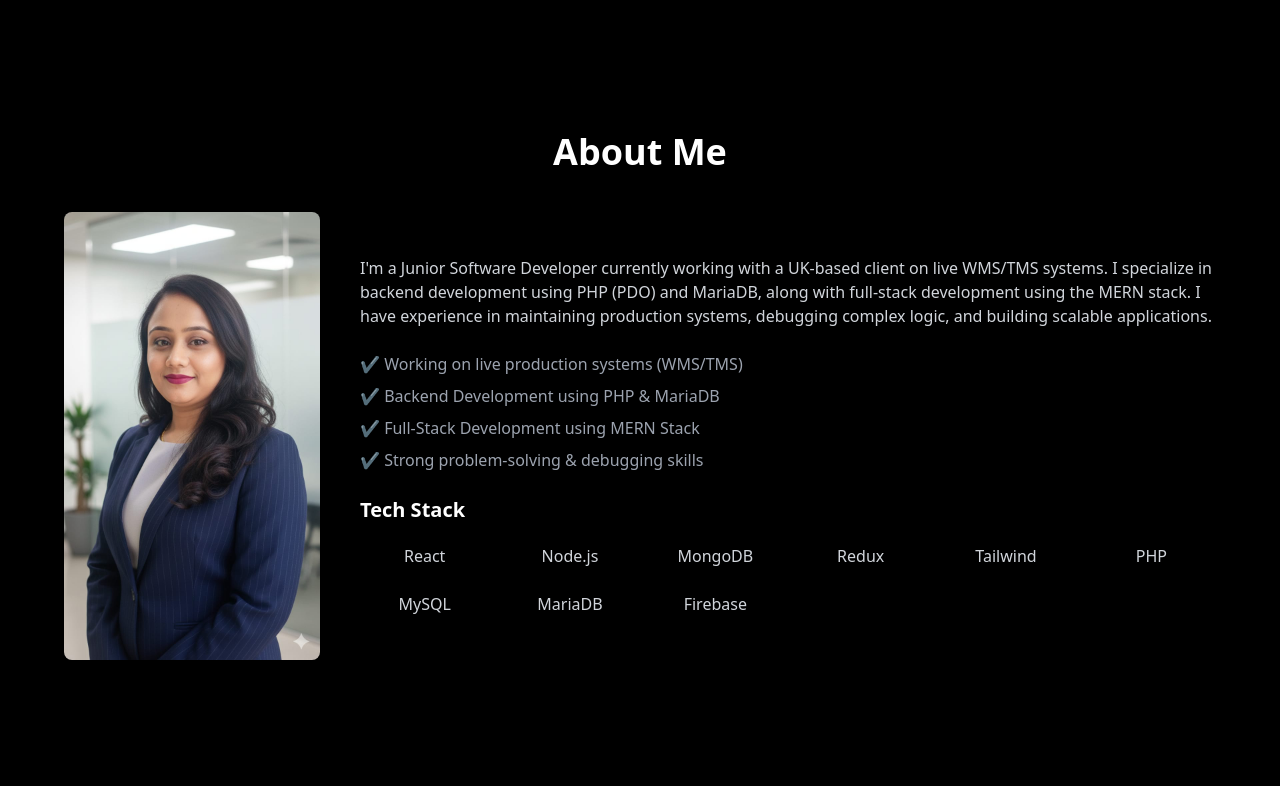
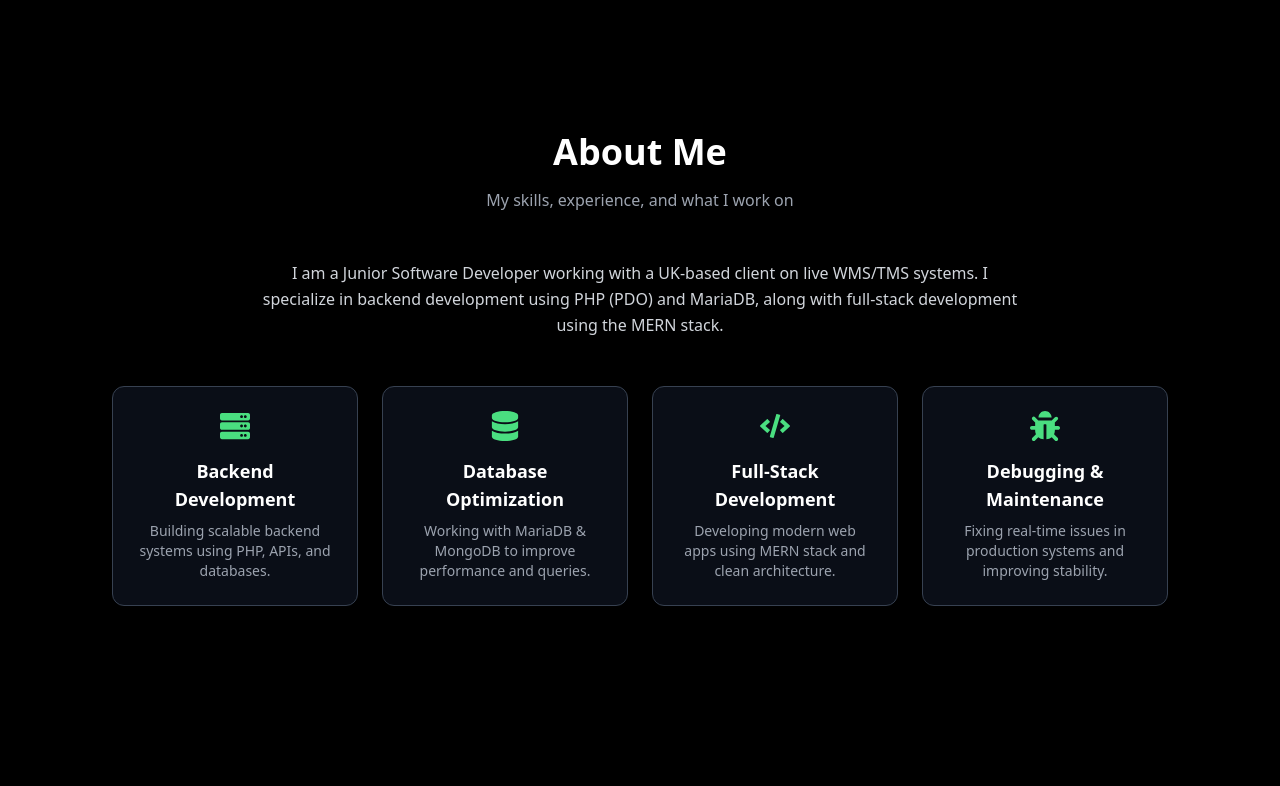
Before and after one commit to Inshiya1904/Portfolio-Project, a React (Vite) app: page / in a window 1280 px wide. Shown: the part 600-1386 px from the top of the page. Built offline with nearby package versions, Linux system fonts and the light colour scheme.

Commit message:
Experience added

```diff
--- a/src/App.jsx
+++ b/src/App.jsx
@@ -17,7 +17,7 @@ function App() {
         <Hero />
         <About />
         <Experience/>
-        <Service />
+        {/* <Service /> */}
         <Projects />
         <Contact />
         <Footer />
--- a/src/components/About.jsx
+++ b/src/components/About.jsx
@@ -1,71 +1,83 @@
 import React from "react";
-import AboutImage from "../assets/ProfilePic.jpeg";
 import {
-  FaHtml5,
-  FaCss3Alt,
-  FaReact,
-  FaNodeJs,
-  FaGithub,
+  FaServer,
+  FaCode,
+  FaDatabase,
+  FaBug,
 } from "react-icons/fa";
-import {
-  SiJavascript,
-  SiTailwindcss,
-  SiExpress,
-  SiMongodb,
-  SiRedux,
-  SiFirebase,
-  SiOpenai,
-} from "react-icons/si";
 
 const About = () => {
   return (
     <section id="about" className="bg-black text-white py-20">
-      <div className="container mx-auto px-6 md:px-16">
-        <h2 className="text-4xl font-bold text-center mb-10">About Me</h2>
+      <div className="max-w-6xl mx-auto px-6 md:px-12">
 
-        <div className="flex flex-col md:flex-row items-center gap-10">
-          <img src={AboutImage} className="w-64  rounded-lg shadow-lg" />
+        {/* Heading */}
+        <h2 className="text-4xl font-bold text-center mb-4">
+          About Me
+        </h2>
+        <p className="text-gray-400 text-center mb-12">
+          My skills, experience, and what I work on
+        </p>
 
-          <div>
-            <p className="text-gray-300 mb-6">
-              I'm a Junior Software Developer currently working with a UK-based
-              client on live WMS/TMS systems. I specialize in backend
-              development using PHP (PDO) and MariaDB, along with full-stack
-              development using the MERN stack. I have experience in maintaining
-              production systems, debugging complex logic, and building scalable
-              applications.
-            </p>
+        {/* INTRO */}
+        <div className="max-w-3xl mx-auto text-center mb-12">
+          <p className="text-gray-300 leading-relaxed">
+            I am a Junior Software Developer working with a UK-based client on live WMS/TMS systems.
+            I specialize in backend development using PHP (PDO) and MariaDB, along with full-stack
+            development using the MERN stack.
+          </p>
+        </div>
 
-            <ul className="text-gray-400 space-y-2 mb-6">
-              <li>✔ Working on live production systems (WMS/TMS)</li>
-              <li>✔ Backend Development using PHP & MariaDB</li>
-              <li>✔ Full-Stack Development using MERN Stack</li>
-              <li>✔ Strong problem-solving & debugging skills</li>
-            </ul>
+        {/* CARDS */}
+        <div className="grid grid-cols-1 sm:grid-cols-2 lg:grid-cols-4 gap-6">
 
-            <h3 className="text-xl font-semibold mb-3">Tech Stack</h3>
-            <div className="grid grid-cols-3 md:grid-cols-6 gap-4 text-center">
-              <Skill label="React" />
-              <Skill label="Node.js" />
-              <Skill label="MongoDB" />
-              <Skill label="Redux" />
-              <Skill label="Tailwind" />
-              <Skill label="PHP" />
-              <Skill label="MySQL" />
-              <Skill label="MariaDB" />
-              <Skill label="Firebase" />
-            </div>
-          </div>
+          <Card
+            icon={<FaServer />}
+            title="Backend Development"
+            desc="Building scalable backend systems using PHP, APIs, and databases."
+          />
+
+          <Card
+            icon={<FaDatabase />}
+            title="Database Optimization"
+            desc="Working with MariaDB & MongoDB to improve performance and queries."
+          />
+
+          <Card
+            icon={<FaCode />}
+            title="Full-Stack Development"
+            desc="Developing modern web apps using MERN stack and clean architecture."
+          />
+
+          <Card
+            icon={<FaBug />}
+            title="Debugging & Maintenance"
+            desc="Fixing real-time issues in production systems and improving stability."
+          />
+
         </div>
+
       </div>
     </section>
   );
 };
 
-const Skill = ({ icon, label }) => (
-  <div className="flex flex-col items-center">
-    {icon}
-    <span className="mt-2 text-gray-300">{label}</span>
+const Card = ({ icon, title, desc }) => (
+  <div className="bg-gray-900/60 backdrop-blur-md border border-gray-700
+  rounded-xl p-6 text-center hover:scale-105 hover:shadow-green-500/10 transition duration-300">
+
+    <div className="text-3xl text-green-400 mb-4 flex justify-center">
+      {icon}
+    </div>
+
+    <h3 className="text-lg font-semibold mb-2">
+      {title}
+    </h3>
+
+    <p className="text-gray-400 text-sm">
+      {desc}
+    </p>
+
   </div>
 );
 
--- a/src/components/Navbar.jsx
+++ b/src/components/Navbar.jsx
@@ -24,8 +24,7 @@ const Navbar = () => {
           <a href="#home" className="hover:text-green-400 transition">Home</a>
           <a href="#about" className="hover:text-green-400 transition">About</a>
           <a href="#experience" className="hover:text-green-400 transition">Experience</a>
-
-          <a href="#service" className="hover:text-green-400 transition">Services</a>
+          {/* <a href="#service" className="hover:text-green-400 transition">Services</a> */}
           <a href="#project" className="hover:text-green-400 transition">Projects</a>
           <a href="#contact" className="hover:text-green-400 transition">Contact</a>
 
@@ -45,7 +44,7 @@ const Navbar = () => {
         <div className="md:hidden flex flex-col space-y-4 mt-4 pb-4">
           <a href="#home" className="hover:text-gray-400" onClick={toggleMenu}>Home</a>
           <a href="#about" className="hover:text-gray-400" onClick={toggleMenu}>About Me</a>
-          <a href="#service" className="hover:text-gray-400" onClick={toggleMenu}>Services</a>
+          <a href="#experience" className="hover:text-gray-400" onClick={toggleMenu}>Experience</a>
           <a href="#project" className="hover:text-gray-400" onClick={toggleMenu}>Projects</a>
           <a href="#contact" className="hover:text-gray-400" onClick={toggleMenu}>Contact</a>
           <a href="#contact">
--- a/src/components/Projects.jsx
+++ b/src/components/Projects.jsx
@@ -1,126 +1,102 @@
+
 import React from "react";
+import FoodApp from "../assets/food-app.png";
+import blackcoffer from "../assets/blackcoffer.png";
+import ecom from "../assets/ecom.png";
+import task from "../assets/task-manager.png";
+import trackingImg from "../assets/trackingSystem.png"
 
-import FoodApp from "../assets/food-app.png";
-import YouTubeClone from "../assets/youtube.png";
-import newsapi from "../assets/news-api.png";
-import recipeapp from "../assets/recipe-app.png";
-import ecom from "../assets/ecom.png";
-import stdDash from "../assets/Student-Dashboard.png";
-import task from "../assets/task-manager.png";
-import mindleap from "../assets/MindLeap.png";
-import blackcoffer from "../assets/blackcoffer.png";
+// ❌ Lower impact / learning projects (kept for reference)
+// import YouTubeClone from "../assets/youtube.png";
+// import newsapi from "../assets/news-api.png";
+// import recipeapp from "../assets/recipe-app.png";
+// import stdDash from "../assets/Student-Dashboard.png";
+// import mindleap from "../assets/MindLeap.png";
 
 const projects = [
   {
     id: 1,
     name: "BlackCoffer Dashboard",
-    technologies: "MERN Stack",
+    tech: ["React", "Node.js", "MongoDB", "Charts"],
     image: blackcoffer,
     github: "https://github.com/Inshiya1904/BlackCoffer-Dashboard",
     demo: "https://blackcoffer-dashboard-hh6p.onrender.com",
+    featured: true,
     description:
-      "Interactive data visualization dashboard with filters, charts, and analytics using MERN stack.",
+      "Interactive data visualization dashboard with filters and charts, enabling better insights and decision-making.",
   },
   {
     id: 2,
     name: "Task Manager Tool",
-    technologies: "MERN Stack",
+    tech: ["React", "Node.js", "MongoDB", "JWT"],
     image: task,
     github: "https://github.com/Inshiya1904/Task-Manager-Tool",
     demo: "https://taskflow-frontend-6swl.onrender.com",
+    featured: true,
     description:
-      "Task management system with authentication, CRUD operations, and real-time updates.",
+      "Task management system with JWT authentication and CRUD operations, improving task tracking and productivity.",
   },
   {
     id: 3,
     name: "E-Commerce Website",
-    technologies: "MERN Stack",
+    tech: ["React", "Node.js", "MongoDB", "Stripe"],
     image: ecom,
     github: "https://github.com/Inshiya1904/E-Commerce",
     demo: "https://foreverbuy.in",
+    featured: true,
     description:
-      "Full-featured e-commerce platform with cart, checkout, authentication, and product management.",
+      "Full-featured e-commerce platform with authentication, cart, and checkout, supporting complete user purchase flow.",
   },
   {
     id: 4,
     name: "Food Delivery App",
-    technologies: "MERN Stack",
+    tech: ["React", "Node.js", "MongoDB"],
     image: FoodApp,
     github: "https://github.com/Inshiya1904/Food-Delivery-Application",
     demo: "https://food-delivery-application-frontend.onrender.com",
+    featured: false,
     description:
-      "Online food ordering platform with menu browsing, cart system, and responsive UI.",
+      "Online food ordering application with menu browsing, cart system, and responsive UI for seamless user experience.",
   },
   {
     id: 5,
-    name: "MindLeap Landing Page",
-    technologies: "React + Tailwind",
-    image: mindleap,
-    github: "https://github.com/Inshiya1904/Mental-wellness-lendingPage",
-    demo: "https://mental0-wellness-lendingpage.onrender.com",
+    name: "Air Cargo Shipment Tracking Landing Page",
+    tech: ["PHP", "JavaScript", "HTML", "CSS"],
+    image: trackingImg,
+    github: "", // keep empty if private
+    demo: "https://demo-tracking.mdf-solutions.co.uk",
+    featured: true,
     description:
-      "Modern mental wellness landing page with smooth UI and responsive design.",
-  },
-  {
-    id: 6,
-    name: "YouTube Clone",
-    technologies: "React",
-    image: YouTubeClone,
-    github: "https://github.com/Inshiya1904/YouTube-Clone",
-    demo: "https://youtube-clone-roan-nu.vercel.app",
-    description:
-      "YouTube UI clone with video listing, search, and API integration.",
-  },
-  {
-    id: 7,
-    name: "News App",
-    technologies: "React + API",
-    image: newsapi,
-    github: "https://github.com/Inshiya1904/News-api-react-project",
-    demo: "https://news-api-react-project.vercel.app",
-    description:
-      "Real-time news app using API with category filtering and dynamic updates.",
-  },
-  {
-    id: 8,
-    name: "Recipe App",
-    technologies: "React",
-    image: recipeapp,
-    github: "https://github.com/Inshiya1904/Recipe-App-React",
-    demo: "https://recipe-app-react-navy.vercel.app",
-    description: "Recipe search app with API integration and clean UI.",
-  },
-  {
-    id: 9,
-    name: "Student Dashboard",
-    technologies: "MERN Stack",
-    image: stdDash,
-    github: "https://github.com/Inshiya1904/Student-Dashboard",
-    demo: "https://student-dashboard-ji5w.onrender.com",
-    description:
-      "Dashboard for managing student data with authentication and CRUD operations.",
+      "Developed a landing page for an air cargo shipment tracking system, enabling users to track shipments and access logistics information with a clean and responsive UI.",
   },
 ];
 
 const Projects = () => {
   return (
-    <section id="project" className="py-20 bg-black text-white">
-      <div className="container mx-auto px-8 md:px-16 lg:px-24">
+    <section id="project" className="py-24 bg-black text-white">
+      <div className="max-w-6xl mx-auto px-6 md:px-12">
         {/* Heading */}
-        <h2 className="text-4xl font-bold text-center mb-16">
-          Projects (Personal Work)
+        <h2 className="text-4xl font-bold text-center mb-4">
+          Featured Projects
         </h2>
+
+        <p className="text-gray-400 text-center mb-12">
+          Selected projects demonstrating full-stack development and real-world
+          problem solving
+        </p>
 
         {/* Grid */}
         <div className="grid grid-cols-1 md:grid-cols-2 lg:grid-cols-3 gap-8">
-          {projects.map((project, index) => (
+          {projects.map((project) => (
             <div
               key={project.id}
-              className="bg-gray-800 p-5 rounded-lg shadow-md hover:shadow-xl transform hover:scale-105 transition duration-300 flex flex-col h-full"
+              className="bg-gray-900/60 backdrop-blur-md border border-gray-700
+              rounded-xl p-5 shadow-lg hover:shadow-green-500/10
+              hover:scale-[1.02] hover:-translate-y-1 transition duration-300 flex flex-col"
             >
-              {/* Featured */}
-              {index < 3 && (
-                <span className="text-xs bg-green-500 px-2 py-1 rounded w-fit">
+              {/* Featured Badge */}
+              {project.featured && (
+                <span className="text-xs bg-green-500/20 text-green-400 px-2 py-1 rounded w-fit mb-2">
                   Featured
                 </span>
               )}
@@ -129,8 +105,7 @@ const Projects = () => {
               <img
                 src={project.image}
                 alt={project.name}
-                loading="lazy"
-                className="w-full h-44 object-cover rounded-lg mt-2"
+                className="w-full h-44 object-cover rounded-lg"
               />
 
               {/* Content */}
@@ -141,11 +116,19 @@ const Projects = () => {
                   {project.description}
                 </p>
 
-                <p className="text-green-400 text-sm mt-2">
-                  {project.technologies}
-                </p>
+                {/* Tech Tags */}
+                <div className="flex flex-wrap gap-2 mt-3">
+                  {project.tech.map((t, i) => (
+                    <span
+                      key={i}
+                      className="text-xs bg-gray-800 border border-gray-700 px-2 py-1 rounded"
+                    >
+                      {t}
+                    </span>
+                  ))}
+                </div>
 
-                {/* Buttons at bottom */}
+                {/* Buttons */}
                 <div className="mt-auto flex justify-between pt-4">
                   <a
                     href={project.github}
@@ -175,3 +158,184 @@ const Projects = () => {
 };
 
 export default Projects;
+
+
+// old code
+
+// import React from "react";
+
+// import FoodApp from "../assets/food-app.png";
+// import YouTubeClone from "../assets/youtube.png";
+// import newsapi from "../assets/news-api.png";
+// import recipeapp from "../assets/recipe-app.png";
+// import ecom from "../assets/ecom.png";
+// import stdDash from "../assets/Student-Dashboard.png";
+// import task from "../assets/task-manager.png";
+// import mindleap from "../assets/MindLeap.png";
+// import blackcoffer from "../assets/blackcoffer.png";
+
+// const projects = [
+//   {
+//     id: 1,
+//     name: "BlackCoffer Dashboard",
+//     technologies: "MERN Stack",
+//     image: blackcoffer,
+//     github: "https://github.com/Inshiya1904/BlackCoffer-Dashboard",
+//     demo: "https://blackcoffer-dashboard-hh6p.onrender.com",
+//     description:
+//       "Interactive data visualization dashboard with filters, charts, and analytics using MERN stack.",
+//   },
+//   {
+//     id: 2,
+//     name: "Task Manager Tool",
+//     technologies: "MERN Stack",
+//     image: task,
+//     github: "https://github.com/Inshiya1904/Task-Manager-Tool",
+//     demo: "https://taskflow-frontend-6swl.onrender.com",
+//     description:
+//       "Task management system with authentication, CRUD operations, and real-time updates.",
+//   },
+//   {
+//     id: 3,
+//     name: "E-Commerce Website",
+//     technologies: "MERN Stack",
+//     image: ecom,
+//     github: "https://github.com/Inshiya1904/E-Commerce",
+//     demo: "https://foreverbuy.in",
+//     description:
+//       "Full-featured e-commerce platform with cart, checkout, authentication, and product management.",
+//   },
+//   {
+//     id: 4,
+//     name: "Food Delivery App",
+//     technologies: "MERN Stack",
+//     image: FoodApp,
+//     github: "https://github.com/Inshiya1904/Food-Delivery-Application",
+//     demo: "https://food-delivery-application-frontend.onrender.com",
+//     description:
+//       "Online food ordering platform with menu browsing, cart system, and responsive UI.",
+//   },
+//   {
+//     id: 5,
+//     name: "MindLeap Landing Page",
+//     technologies: "React + Tailwind",
+//     image: mindleap,
+//     github: "https://github.com/Inshiya1904/Mental-wellness-lendingPage",
+//     demo: "https://mental0-wellness-lendingpage.onrender.com",
+//     description:
+//       "Modern mental wellness landing page with smooth UI and responsive design.",
+//   },
+//   {
+//     id: 6,
+//     name: "YouTube Clone",
+//     technologies: "React",
+//     image: YouTubeClone,
+//     github: "https://github.com/Inshiya1904/YouTube-Clone",
+//     demo: "https://youtube-clone-roan-nu.vercel.app",
+//     description:
+//       "YouTube UI clone with video listing, search, and API integration.",
+//   },
+//   {
+//     id: 7,
+//     name: "News App",
+//     technologies: "React + API",
+//     image: newsapi,
+//     github: "https://github.com/Inshiya1904/News-api-react-project",
+//     demo: "https://news-api-react-project.vercel.app",
+//     description:
+//       "Real-time news app using API with category filtering and dynamic updates.",
+//   },
+//   {
+//     id: 8,
+//     name: "Recipe App",
+//     technologies: "React",
+//     image: recipeapp,
+//     github: "https://github.com/Inshiya1904/Recipe-App-React",
+//     demo: "https://recipe-app-react-navy.vercel.app",
+//     description: "Recipe search app with API integration and clean UI.",
+//   },
+//   {
+//     id: 9,
+//     name: "Student Dashboard",
+//     technologies: "MERN Stack",
+//     image: stdDash,
+//     github: "https://github.com/Inshiya1904/Student-Dashboard",
+//     demo: "https://student-dashboard-ji5w.onrender.com",
+//     description:
+//       "Dashboard for managing student data with authentication and CRUD operations.",
+//   },
+// ];
+
+// const Projects = () => {
+//   return (
+//     <section id="project" className="py-20 bg-black text-white">
+//       <div className="container mx-auto px-8 md:px-16 lg:px-24">
+//         {/* Heading */}
+//         <h2 className="text-4xl font-bold text-center mb-16">
+//           Projects (Personal Work)
+//         </h2>
+
+//         {/* Grid */}
+//         <div className="grid grid-cols-1 md:grid-cols-2 lg:grid-cols-3 gap-8">
+//           {projects.map((project, index) => (
+//             <div
+//               key={project.id}
+//               className="bg-gray-800 p-5 rounded-lg shadow-md hover:shadow-xl transform hover:scale-105 transition duration-300 flex flex-col h-full"
+//             >
+//               {/* Featured */}
+//               {index < 3 && (
+//                 <span className="text-xs bg-green-500 px-2 py-1 rounded w-fit">
+//                   Featured
+//                 </span>
+//               )}
+
+//               {/* Image */}
+//               <img
+//                 src={project.image}
+//                 alt={project.name}
+//                 loading="lazy"
+//                 className="w-full h-44 object-cover rounded-lg mt-2"
+//               />
+
+//               {/* Content */}
+//               <div className="flex flex-col flex-grow">
+//                 <h3 className="text-xl font-bold mt-3">{project.name}</h3>
+
+//                 <p className="text-gray-400 text-sm mt-2 leading-relaxed">
+//                   {project.description}
+//                 </p>
+
+//                 <p className="text-green-400 text-sm mt-2">
+//                   {project.technologies}
+//                 </p>
+
+//                 {/* Buttons at bottom */}
+//                 <div className="mt-auto flex justify-between pt-4">
+//                   <a
+//                     href={project.github}
+//                     target="_blank"
+//                     rel="noopener noreferrer"
+//                     className="px-4 py-2 rounded-full text-white bg-gradient-to-r from-green-400 to-blue-500 hover:scale-105 transition"
+//                   >
+//                     GitHub
+//                   </a>
+
+//                   <a
+//                     href={project.demo}
+//                     target="_blank"
+//                     rel="noopener noreferrer"
+//                     className="px-4 py-2 rounded-full text-white bg-gradient-to-r from-pink-500 to-yellow-500 hover:scale-105 transition"
+//                   >
+//                     Live Demo
+//                   </a>
+//                 </div>
+//               </div>
+//             </div>
+//           ))}
+//         </div>
+//       </div>
+//     </section>
+//   );
+// };
+
+// export default Projects;
```
Also changed, not shown: src/components/Experience.jsx (+14 -29 lines), src/assets/trackingSystem.png (added).
